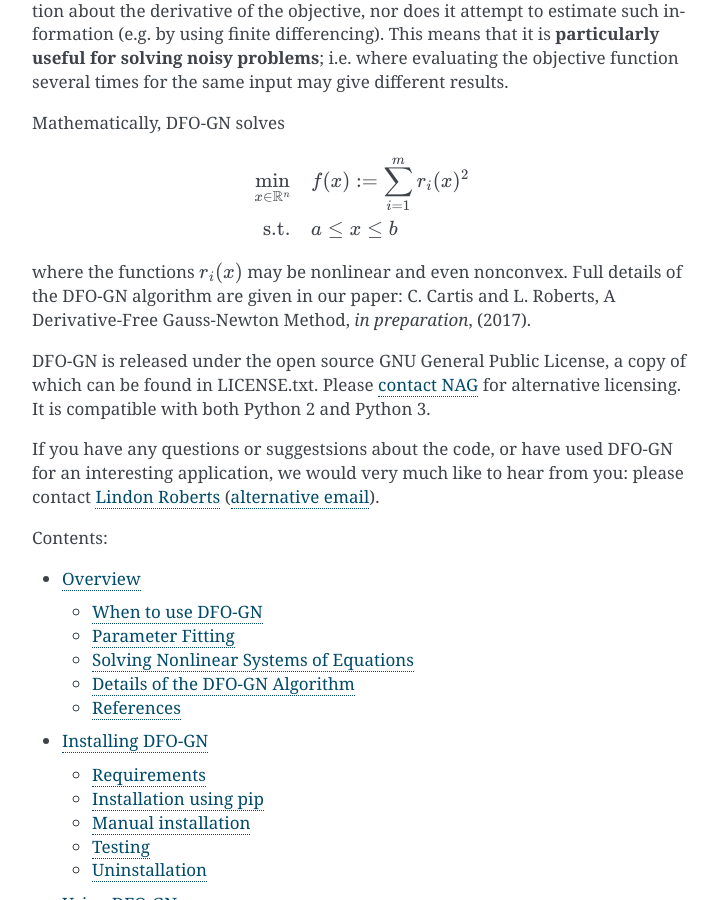
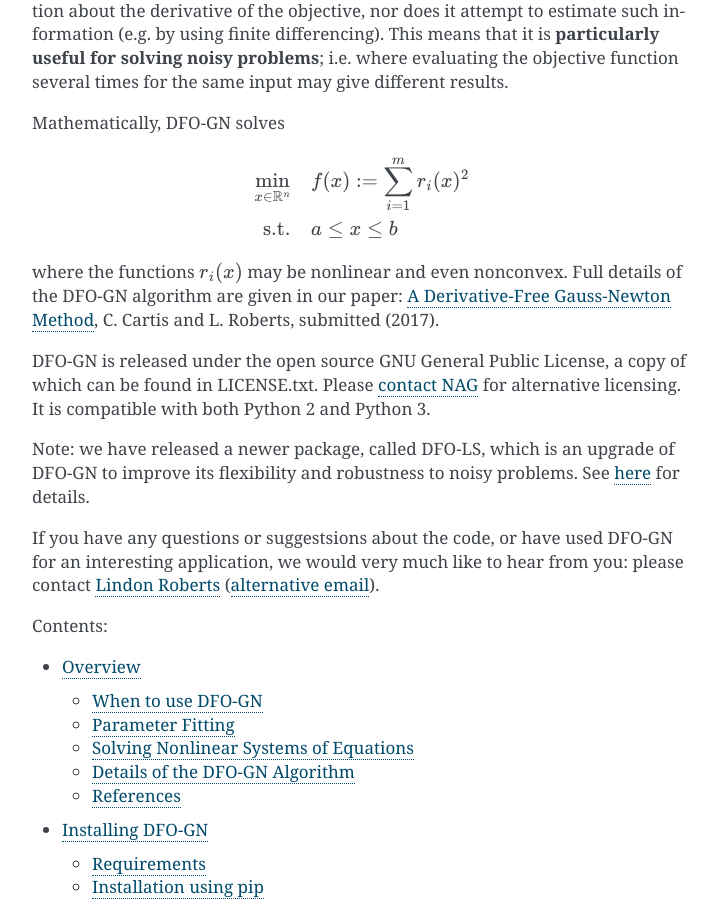
Before and after one commit to numericalalgorithmsgroup/dfogn, a Sphinx documentation site: the page built from docs/index.rst, in a window 1280 px wide and 900 px high, scrolled down 531 px. Shown: the whole window, without its empty margins (388-1106 px from the left). Built offline with Sphinx 7.4.7, drawn with Linux system fonts in a browser that asks for light colours.

Commit message:
Updated documentation to include paper URL and reference to DFO-LS

```diff
--- a/README.rst
+++ b/README.rst
@@ -4,7 +4,9 @@
 DFO-GN is a package for solving nonlinear least-squares minimisation, without requiring derivatives of the objective.
 
 This is an implementation of the algorithm from our paper:
-A Derivative-Free Gauss-Newton  Method, C. Cartis and L. Roberts, submitted (2017).
+`A Derivative-Free Gauss-Newton Method <https://arxiv.org/abs/1710.11005>`_, C. Cartis and L. Roberts, submitted (2017).
+
+Note: we have released a newer package, called DFO-LS, which is an upgrade of DFO-GN to improve its flexibility and robustness to noisy problems. See `here <https://github.com/numericalalgorithmsgroup/dfols>`_ for details.
 
 Documentation
 -------------
--- a/docs/index.rst
+++ b/docs/index.rst
@@ -27,9 +27,11 @@
    \min_{x\in\mathbb{R}^n}  &\quad  f(x) := \sum_{i=1}^{m}r_{i}(x)^2 \\
    \text{s.t.} &\quad  a \leq x \leq b
 
-where the functions :math:`r_i(x)` may be nonlinear and even nonconvex. Full details of the DFO-GN algorithm are given in our paper: C. Cartis and L. Roberts, A Derivative-Free Gauss-Newton Method, *in preparation*, (2017).
+where the functions :math:`r_i(x)` may be nonlinear and even nonconvex. Full details of the DFO-GN algorithm are given in our paper: `A Derivative-Free Gauss-Newton Method <https://arxiv.org/abs/1710.11005>`_, C. Cartis and L. Roberts, submitted (2017).
 
 DFO-GN is released under the open source GNU General Public License, a copy of which can be found in LICENSE.txt. Please `contact NAG <http://www.nag.com/content/worldwide-contact-information>`_ for alternative licensing. It is compatible with both Python 2 and Python 3.
+
+Note: we have released a newer package, called DFO-LS, which is an upgrade of DFO-GN to improve its flexibility and robustness to noisy problems. See `here <https://github.com/numericalalgorithmsgroup/dfols>`_ for details.
 
 If you have any questions or suggestsions about the code, or have used DFO-GN for an interesting application, we would very much like to hear from you: please contact `Lindon Roberts <lindon.roberts@maths.ox.ac.uk>`_ (`alternative email <lindon.roberts@gmail.com>`_).
 
--- a/docs/info.rst
+++ b/docs/info.rst
@@ -90,4 +90,4 @@
 ----------
 
 .. [CR2017]
-   Cartis, C. and Roberts, L., A Derivative-Free Gauss-Newton Method, *in preparation* (2017).
+   Cartis, C. and Roberts, L., `A Derivative-Free Gauss-Newton Method <https://arxiv.org/abs/1710.11005>`_, submitted (2017).
```
Also changed, not shown: 1 other file.
